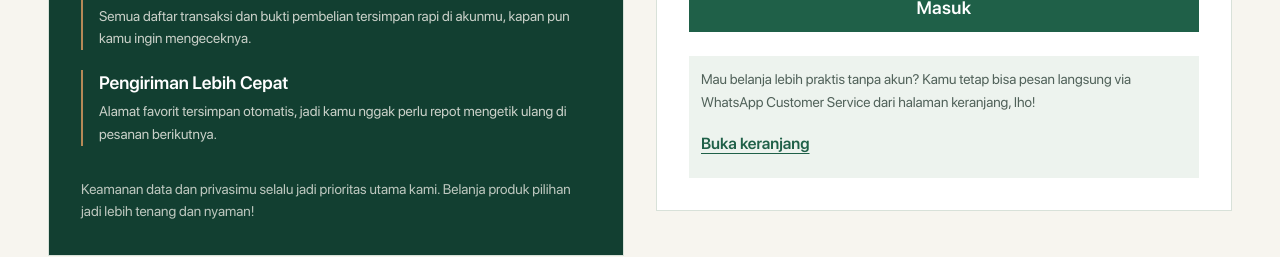
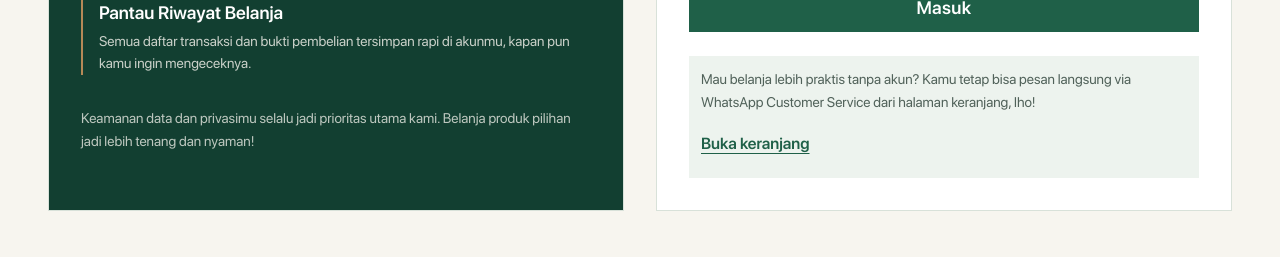
Before and after one commit to lalulalangs/Palo-FE, a Next.js app: page /masuk in a window 1280 px wide. Shown: the part 553-810 px from the top of the page. Built offline with nearby package versions, Linux system fonts and the light colour scheme; no server answers.

Commit message:
refactor(auth): remove "Pengiriman Lebih Cepat" feature from AuthAside component

```diff
--- a/src/components/auth/AuthAside.tsx
+++ b/src/components/auth/AuthAside.tsx
@@ -22,10 +22,6 @@ const KEUNGGULAN = [
   {
     title: "Pantau Riwayat Belanja",
     body: "Semua daftar transaksi dan bukti pembelian tersimpan rapi di akunmu, kapan pun kamu ingin mengeceknya.",
-  },
-  {
-    title: "Pengiriman Lebih Cepat",
-    body: "Alamat favorit tersimpan otomatis, jadi kamu nggak perlu repot mengetik ulang di pesanan berikutnya.",
   },
 ] as const;
 
```
